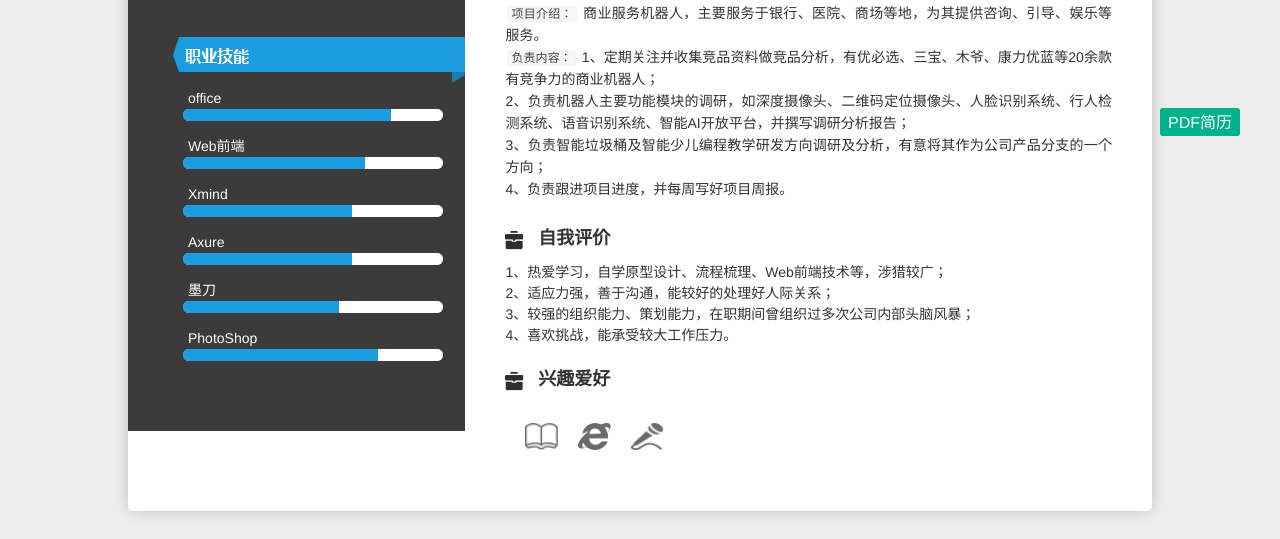
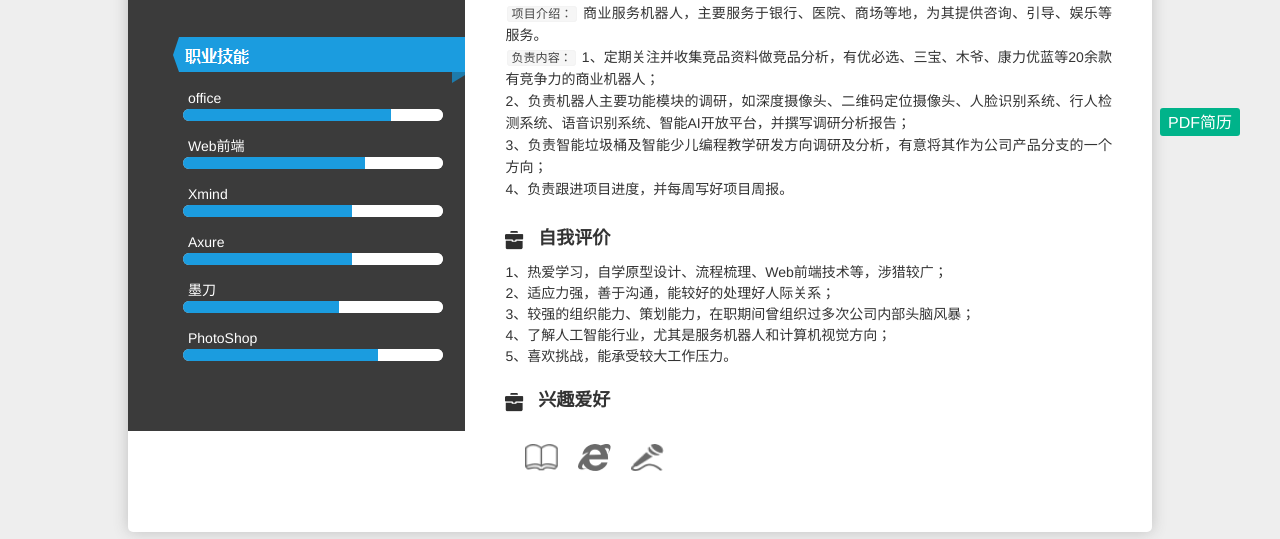
Before and after one commit to Besty941224/Resume, a plain HTML site: page index.html in a window 1280 px wide. Shown: the part 658-1197 px from the top of the page. Drawn offline with Linux system fonts and the light colour scheme; some icons are missing.

Commit message:
Update index.html

```diff
--- a/index.html
+++ b/index.html
@@ -203,7 +203,8 @@
                         1、热爱学习，自学原型设计、流程梳理、Web前端技术等，涉猎较广；</br>
 			2、适应力强，善于沟通，能较好的处理好人际关系； </br>
 			3、较强的组织能力、策划能力，在职期间曾组织过多次公司内部头脑风暴；</br>
-			4、喜欢挑战，能承受较大工作压力。
+                        4、了解人工智能行业，尤其是服务机器人和计算机视觉方向；</br>
+			5、喜欢挑战，能承受较大工作压力。
                     </p>
                 </div>
             </section>
```
